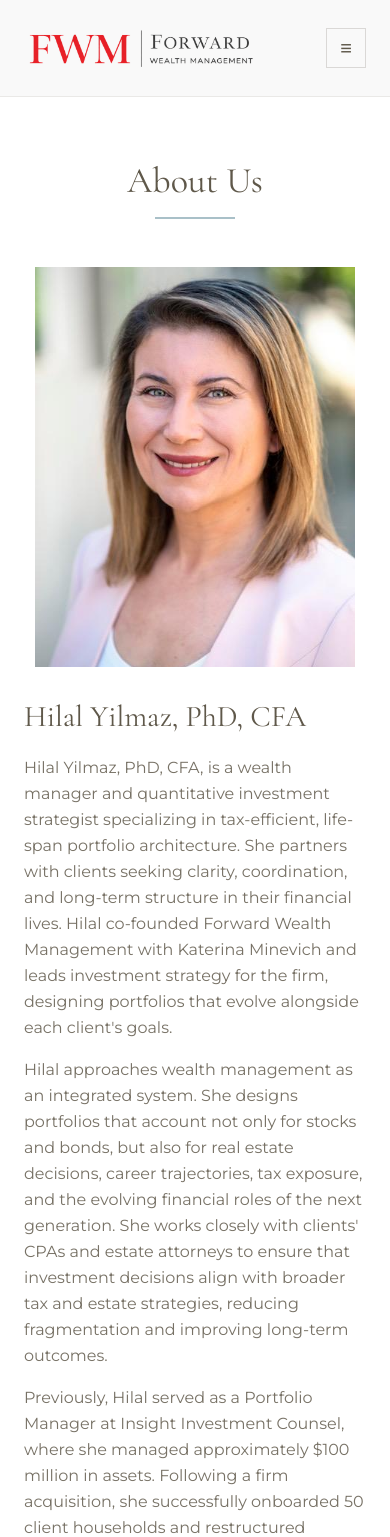
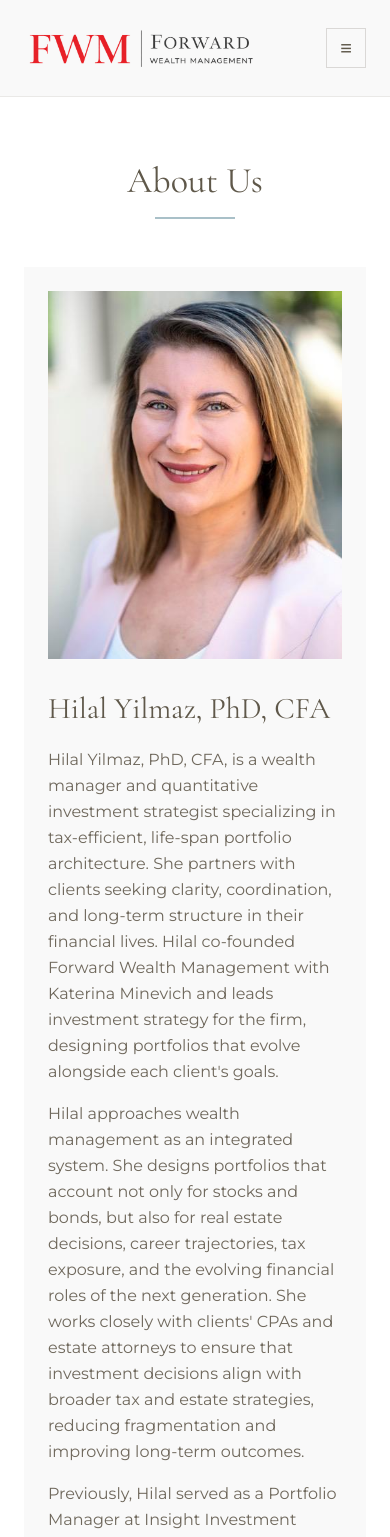
Before and after one commit to Ren6006/forwardwealthmanagement, a React (Vite) app: page /about in a window 390 px wide. Shown: the top 1537 px of the page. Built offline with nearby package versions, Linux system fonts and the light colour scheme.

Commit message:
Fixed mobile issues

```diff
--- a/src/components/sections/AboutPage.jsx
+++ b/src/components/sections/AboutPage.jsx
@@ -1,10 +1,8 @@
 import { siteContent } from "../../content/site.ts";
-import useScrollReveal from "./useScrollReveal";
 import { useEffect } from "react";
 import { useLocation } from "react-router-dom";
 
 export default function AboutPage() {
-  const sectionRef = useScrollReveal();
   const { hash } = useLocation();
 
   useEffect(() => {
@@ -19,7 +17,7 @@ export default function AboutPage() {
   }, [hash]);
 
   return (
-    <section ref={sectionRef} className="reveal py-16 md:py-20 bg-white">
+    <section className="py-16 md:py-20 bg-white">
       <div className="max-w-6xl mx-auto px-6">
         <h1 className="text-4xl md:text-5xl text-brandDark text-center">{siteContent.about.heading}</h1>
         <div className="mt-4 h-[2px] w-20 mx-auto bg-[#A9C0C8]" />
@@ -29,7 +27,7 @@ export default function AboutPage() {
             <article
               id={bio.id}
               key={bio.name}
-              className="grid lg:grid-cols-[320px_1fr] gap-8 md:gap-10 items-start scroll-mt-44"
+              className="grid lg:grid-cols-[320px_1fr] gap-8 md:gap-10 items-start scroll-mt-44 bg-[#F9F9F9] p-6 md:p-8"
             >
               <img
                 src={bio.image}
@@ -41,7 +39,7 @@ export default function AboutPage() {
 
               <div>
                 <h2 className="text-3xl text-brandDark">{bio.name}</h2>
-                <div className="mt-5 space-y-4 text-brandDark/85 leading-relaxed">
+                <div className="mt-5 space-y-4 text-brandDark/90 leading-relaxed">
                   {bio.paragraphs.map((paragraph) => (
                     <p key={paragraph}>{paragraph}</p>
                   ))}
```
